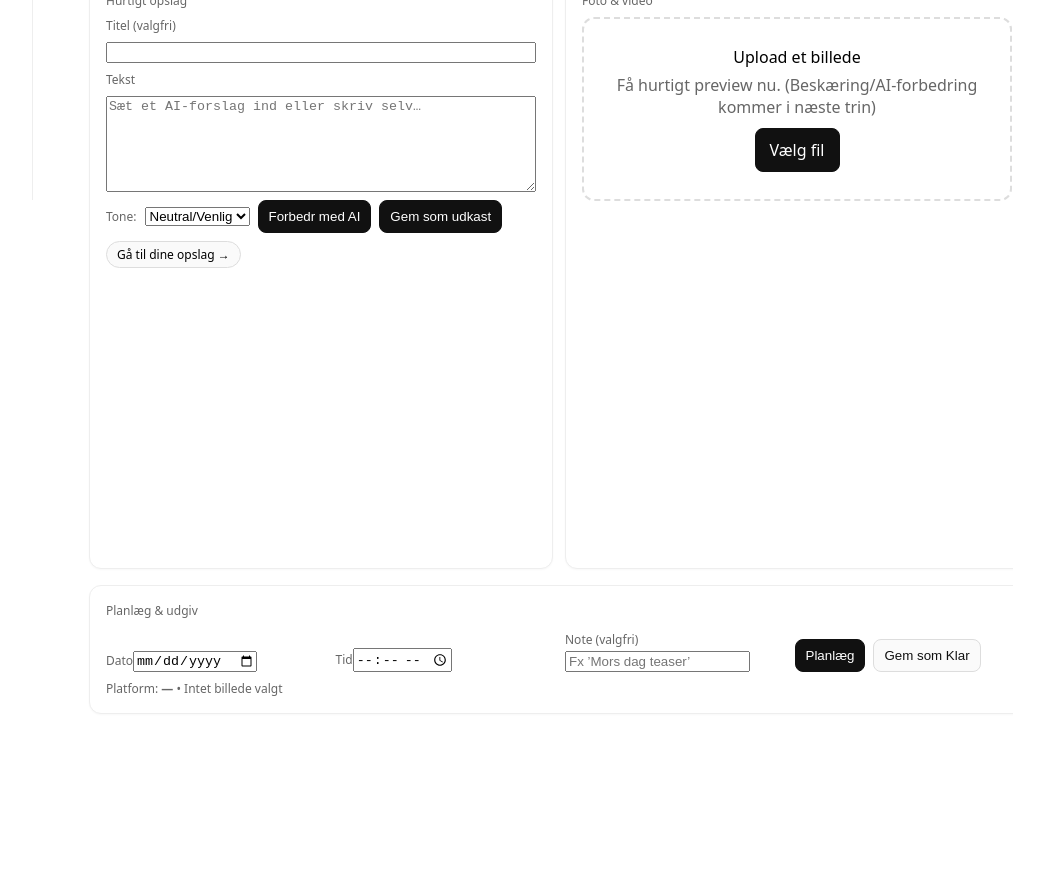
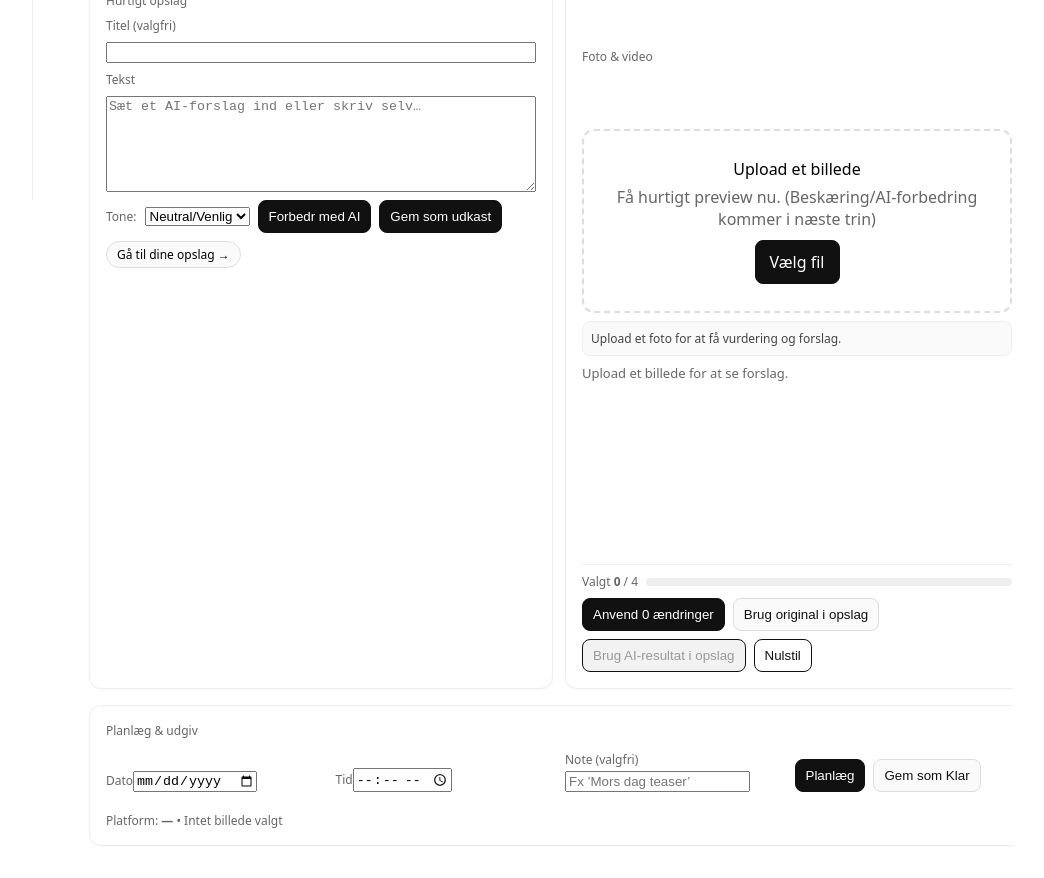
Before and after one commit to obe2904-dev/p2g-app, a Next.js app: page /dashboard in a window 1280 px wide. Shown: the part 600-1478 px from the top of the page, without its empty margins (227-1271 px from the left). Before the commit the page ends 1346 px from the top, so only its background shows below. Built offline with nearby package versions, Linux system fonts and the light colour scheme; no server answers; the database is empty.

Commit message:
Update TabAiAssistant.tsx

```diff
--- a/components/dashboard/TabAiAssistant.tsx
+++ b/components/dashboard/TabAiAssistant.tsx
@@ -15,6 +15,8 @@ type SuggestionMeta = {
   bestTime: string;
 };
 
+type ViewMode = 'original' | 'enhanced';
+
 export default function TabAiAssistant({ onAiTextUse }: { onAiTextUse?: () => void }) {
   // -------- Platform-valg --------
   const [platform, setPlatform] = useState<Platform>('');
@@ -31,12 +33,17 @@ export default function TabAiAssistant({ onAiTextUse }: { onAiTextUse?: () => vo
   const [saving, setSaving] = useState(false);
   const [statusMsg, setStatusMsg] = useState<string | null>(null);
 
-  // -------- Foto & video (upload/preview) --------
-  const [photoPreview, setPhotoPreview] = useState<string>('');
+  // -------- Foto & video (upload/preview + AI-resultat) --------
+  const [photoPreview, setPhotoPreview] = useState<string>('');     // original
+  const [enhancedUrl, setEnhancedUrl]   = useState<string>('');     // AI-resultat (stub)
+  const [applying, setApplying]         = useState(false);
+  const [viewMode, setViewMode]         = useState<ViewMode>('original');
+
+  // Billede knyttet til Hurtigt opslag
   const [quickImageUrl, setQuickImageUrl] = useState<string>('');
 
-  // -------- Foto-forslag (valgbar liste) --------
-  const photoItems: Suggestion[] = useMemo(() => {
+  // -------- Foto-forslag (valgbar liste + max-logik) --------
+  const { photoItems, maxSelectable } = useMemo(() => {
     const cropIG: Suggestion[] = [
       { id: 'crop:ig:1-1',  title: 'Crop closer to the main subject', subtitle: 'Square 1:1 (1080×1080) – fills the feed evenly.', category: 'cropping', tag: 'cropping', excludes: ['crop:ig:4-5'] },
       { id: 'crop:ig:4-5',  title: 'Portrait crop for more feed space', subtitle: 'Portrait 4:5 (1080×1350) – performs well on IG feed.',  category: 'cropping', tag: 'cropping', excludes: ['crop:ig:1-1'] },
@@ -55,11 +62,19 @@ export default function TabAiAssistant({ onAiTextUse }: { onAiTextUse?: () => vo
       { id: 'color:cool', title: 'Cool Nordic look',subtitle: 'Muted colors with a soft matte feel.', category: 'color', tag: 'color', excludes: ['color:warm'] },
     ];
     const crops = platform === 'instagram' ? cropIG : platform === 'facebook' ? cropFB : [];
-    return [...crops, ...cleaning, ...color];
+    const items = [...crops, ...cleaning, ...color];
+
+    // Max: alle cleaning + 1 crop (hvis der findes) + 1 color
+    const max = cleaning.length + (crops.length ? 1 : 0) + 1;
+    return { photoItems: items, maxSelectable: max };
   }, [platform]);
 
   const [selectedPhotoIds, setSelectedPhotoIds] = useState<Set<string>>(new Set());
-  useEffect(() => { setSelectedPhotoIds(new Set()); }, [platform]);
+  useEffect(() => {
+    setSelectedPhotoIds(new Set());
+    setEnhancedUrl('');
+    setViewMode('original');
+  }, [platform]);
 
   function togglePhotoSuggestion(id: string) {
     setSelectedPhotoIds(prev => {
@@ -177,22 +192,51 @@ export default function TabAiAssistant({ onAiTextUse }: { onAiTextUse?: () => vo
     if (!f) return;
     const url = URL.createObjectURL(f);
     setPhotoPreview(url);
+    setEnhancedUrl('');
+    setViewMode('original');
   }
-  function usePhotoInPost() {
-    if (!photoPreview) return;
-    setQuickImageUrl(photoPreview);
+
+  function useImageInPost(which: ViewMode) {
+    const pick = which === 'enhanced' && enhancedUrl ? enhancedUrl : photoPreview;
+    if (!pick) return;
+    setQuickImageUrl(pick);
     const el = document.getElementById('quick-post');
     if (el) el.scrollIntoView({ behavior: 'smooth', block: 'start' });
   }
 
-  // --- Planlæg & udgiv (UI-only i denne iteration) ---
-  const [planDate, setPlanDate] = useState<string>('');
-  const [planTime, setPlanTime] = useState<string>('');
-  const [planNote, setPlanNote] = useState<string>('');
-  function planStub() {
-    // UI-stub: Her kan vi senere kalde en API til at sætte scheduled_at / kalender.
-    alert(`(Demo) Plan sat: ${planDate || '—'} ${planTime || ''}\nPlatform: ${platform || '—'}\nNote: ${planNote || '—'}`);
+  function resetEdits() {
+    setSelectedPhotoIds(new Set());
+    setEnhancedUrl('');
+    setViewMode('original');
   }
+
+  // Simuler AI-anvendelse
+  async function applySelected() {
+    if (!photoPreview) return;
+    if (selectedPhotoIds.size === 0) return;
+    setApplying(true);
+    // (Stub) Her ville vi kalde /api/media/enhance med { photoPreview, platform, selectedPhotoIds }
+    await new Promise(r => setTimeout(r, 1200));
+    setEnhancedUrl(photoPreview); // demo: samme billede
+    setViewMode('enhanced');
+    setApplying(false);
+  }
+
+  const selectedCount = selectedPhotoIds.size;
+  const progressPct = Math.min(100, Math.round((selectedCount / Math.max(1, maxSelectable)) * 100));
+
+  // Lille prosa-feedback
+  const prose = useMemo(() => {
+    if (!photoPreview) return 'Upload et foto for at få vurdering og forslag.';
+    const ch = platform ? (platform === 'facebook' ? 'Facebook' : 'Instagram') : 'din kanal';
+    const parts: string[] = [];
+    parts.push(`Billedet har fint potentiale til engagement på ${ch}.`);
+    if ([...selectedPhotoIds].some(id => id.startsWith('crop'))) parts.push('Den valgte beskæring forbedrer fokus på motivet.');
+    if ([...selectedPhotoIds].some(id => id.startsWith('clean'))) parts.push('Rengøring fjerner distraktioner og styrker helhedsindtrykket.');
+    if (selectedPhotoIds.has('color:warm')) parts.push('Varm tone giver en hyggelig café-stemning.');
+    if (selectedPhotoIds.has('color:cool')) parts.push('Kølig tone giver et rent, nordisk look.');
+    return parts.join(' ');
+  }, [photoPreview, platform, selectedPhotoIds]);
 
   // UI helpers
   const chip = (text: string) => (
@@ -350,9 +394,10 @@ export default function TabAiAssistant({ onAiTextUse }: { onAiTextUse?: () => vo
           </div>
         </Card>
 
-        {/* B) Foto & video – fast højde, scroll indeni */}
-        <Card title="Foto & video" style={{ height: PANEL_HEIGHT }}>
-          <div style={scrollArea}>
+        {/* B) Foto & video – fast højde, foto altid synligt, forslag scroller, sticky footer */}
+        <Card title="Foto & video" style={{ height: PANEL_HEIGHT, display:'grid' }}>
+          <div style={{ height:'100%', display:'grid', gridTemplateRows:'auto auto 1fr auto', gap:8, overflow:'hidden' }}>
+            {/* Top: upload / erstat / fjern + view toggle */}
             {!photoPreview ? (
               <div
                 style={{
@@ -378,17 +423,39 @@ export default function TabAiAssistant({ onAiTextUse }: { onAiTextUse?: () => vo
                 </div>
               </div>
             ) : (
-              <>
+              <div>
                 <img
-                  src={photoPreview}
-                  alt="Preview"
+                  src={viewMode === 'enhanced' && enhancedUrl ? enhancedUrl : photoPreview}
+                  alt={viewMode === 'enhanced' ? 'AI-resultat' : 'Original'}
                   style={{ width:'100%', maxHeight:260, objectFit:'cover', borderRadius:8, border:'1px solid #eee' }}
                 />
-                <div style={{ display:'flex', gap:8, flexWrap:'wrap' }}>
-                  <button type="button" onClick={usePhotoInPost} style={btn}>Brug i opslag</button>
+                <div style={{ display:'flex', gap:8, alignItems:'center', marginTop:8, flexWrap:'wrap' }}>
+                  {/* View toggle */}
+                  <div style={{ display:'inline-flex', border:'1px solid #ddd', borderRadius:999, overflow:'hidden' }}>
+                    <button
+                      type="button"
+                      onClick={()=>setViewMode('original')}
+                      style={{
+                        padding:'6px 10px', background:viewMode==='original' ? '#111' : '#fff',
+                        color: viewMode==='original' ? '#fff' : '#111', border:'none', cursor:'pointer'
+                      }}
+                    >Original</button>
+                    <button
+                      type="button"
+                      onClick={()=>enhancedUrl && setViewMode('enhanced')}
+                      disabled={!enhancedUrl}
+                      style={{
+                        padding:'6px 10px', background:viewMode==='enhanced' ? '#111' : '#fff',
+                        color: viewMode==='enhanced' ? '#fff' : (!enhancedUrl ? '#999' : '#111'),
+                        border:'none', cursor: !enhancedUrl ? 'not-allowed' : 'pointer'
+                      }}
+                    >AI-resultat</button>
+                  </div>
+
+                  {/* Filhåndtering */}
                   <label
                     style={{
-                      display:'inline-block', padding:'8px 10px',
+                      display:'inline-block', padding:'6px 10px',
                       border:'1px solid #111', borderRadius:8,
                       cursor:'pointer', background:'#fff', color:'#111'
                     }}
@@ -396,20 +463,80 @@ export default function TabAiAssistant({ onAiTextUse }: { onAiTextUse?: () => vo
                     Erstat billede
                     <input type="file" accept="image/*" onChange={onPickLocalPhoto} style={{ display:'none' }} />
                   </label>
-                  <button type="button" onClick={()=>setPhotoPreview('')} style={{ ...btn, background:'#fafafa', color:'#111', borderColor:'#ddd' }}>
+                  <button type="button" onClick={()=>{ setPhotoPreview(''); setEnhancedUrl(''); setViewMode('original'); }} style={{ ...btn, background:'#fafafa', color:'#111', borderColor:'#ddd' }}>
                     Fjern
                   </button>
                 </div>
+              </div>
+            )}
 
-                <div style={{ marginTop: 10 }}>
+            {/* Prosa (kort) */}
+            <div style={{ fontSize:12, color:'#444', background:'#fafafa', border:'1px solid #eee', borderRadius:8, padding:8 }}>
+              {prose}
+            </div>
+
+            {/* Forslag – scroller */}
+            <div style={{ overflow:'auto', minHeight: 80 }}>
+              {photoPreview ? (
                 <PhotoSuggestions
                   items={photoItems}
                   selected={selectedPhotoIds}
                   onToggle={togglePhotoSuggestion}
+                  /* NOTE: for at flytte kategori-pill op ved checkmærket,
+                     tilføj evt. en prop i PhotoSuggestions og brug den her. */
                 />
+              ) : (
+                <div style={{ color:'#666', fontSize:13 }}>Upload et billede for at se forslag.</div>
+              )}
             </div>
-              </>
-            )}
+
+            {/* Sticky bundbar: tæller + progress + knapper */}
+            <div style={{
+              position:'sticky', bottom:0, background:'#fff',
+              borderTop:'1px solid #eee', paddingTop:8, display:'grid', gap:8
+            }}>
+              <div style={{ display:'flex', justifyContent:'space-between', alignItems:'center', flexWrap:'wrap', gap:8 }}>
+                <div style={{ fontSize:12, color:'#666' }}>
+                  Valgt <strong>{selectedCount}</strong> / {maxSelectable}
+                </div>
+                <div style={{ flex:'1 0 180px', height:8, background:'#eee', borderRadius:999, overflow:'hidden' }}>
+                  <div style={{ width:`${progressPct}%`, height:'100%', background:'#111' }} />
+                </div>
+              </div>
+              <div style={{ display:'flex', gap:8, flexWrap:'wrap' }}>
+                <button
+                  type="button"
+                  onClick={applySelected}
+                  disabled={!photoPreview || selectedCount === 0 || applying}
+                  style={btn}
+                >
+                  {applying ? 'Anvender…' : `Anvend ${selectedCount} ændring${selectedCount===1?'':'er'}`}
+                </button>
+                <button
+                  type="button"
+                  onClick={()=>useImageInPost('original')}
+                  disabled={!photoPreview}
+                  style={{ ...btn, background:'#fafafa', color:'#111', borderColor:'#ddd' }}
+                >
+                  Brug original i opslag
+                </button>
+                <button
+                  type="button"
+                  onClick={()=>useImageInPost('enhanced')}
+                  disabled={!enhancedUrl}
+                  style={{ ...btn, background: !enhancedUrl ? '#f2f2f2' : '#111', color: !enhancedUrl ? '#999' : '#fff' }}
+                >
+                  Brug AI-resultat i opslag
+                </button>
+                <button
+                  type="button"
+                  onClick={resetEdits}
+                  style={{ ...btn, background:'#fff', color:'#111' }}
+                >
+                  Nulstil
+                </button>
+              </div>
+            </div>
           </div>
         </Card>
       </div>
@@ -417,6 +544,24 @@ export default function TabAiAssistant({ onAiTextUse }: { onAiTextUse?: () => vo
       {/* Planlæg & udgiv – går på tværs */}
       <Card title="Planlæg & udgiv">
         <div style={{ display:'grid', gap:12, gridTemplateColumns:'repeat(auto-fit, minmax(200px, 1fr))', alignItems:'end' }}>
+          <PlanFields platform={platform} quickImageUrl={quickImageUrl} />
+        </div>
+      </Card>
+    </section>
+  );
+}
+
+/* ---------- små komponenter ---------- */
+
+function PlanFields({ platform, quickImageUrl }: { platform: Platform; quickImageUrl: string }) {
+  const [planDate, setPlanDate] = useState<string>('');
+  const [planTime, setPlanTime] = useState<string>('');
+  const [planNote, setPlanNote] = useState<string>('');
+  function planStub() {
+    alert(`(Demo) Plan sat: ${planDate || '—'} ${planTime || ''}\nPlatform: ${platform || '—'}\nNote: ${planNote || '—'}`);
+  }
+  return (
+    <>
       <div>
         <label style={label}>Dato</label>
         <input type="date" value={planDate} onChange={e=>setPlanDate(e.target.value)} />
@@ -435,21 +580,19 @@ export default function TabAiAssistant({ onAiTextUse }: { onAiTextUse?: () => vo
           Gem som Klar
         </button>
       </div>
-        </div>
-        <div style={{ marginTop:8, fontSize:12, color:'#666' }}>
+      <div style={{ gridColumn:'1 / -1', marginTop:8, fontSize:12, color:'#666' }}>
         Platform: <strong>{platform ? (platform === 'facebook' ? 'Facebook' : 'Instagram') : '—'}</strong> •
         {quickImageUrl ? ' Billede valgt ✔' : ' Intet billede valgt'}
       </div>
-      </Card>
-    </section>
+    </>
   );
 }
 
 /* ---------- styles ---------- */
 
-const PANEL_HEIGHT = 560; // ~“6 kort”-fornemmelse + behagelig scroll
+const PANEL_HEIGHT = 680; // mere plads til synlige forslag
 const scrollArea: React.CSSProperties = {
-  height: PANEL_HEIGHT - 48 /* header estimeret */,
+  height: PANEL_HEIGHT - 48 /* header-estimat */,
   overflow: 'auto',
   display: 'grid',
   alignContent: 'start',
```
Lines whose indentation alone changed are shown as unchanged.
